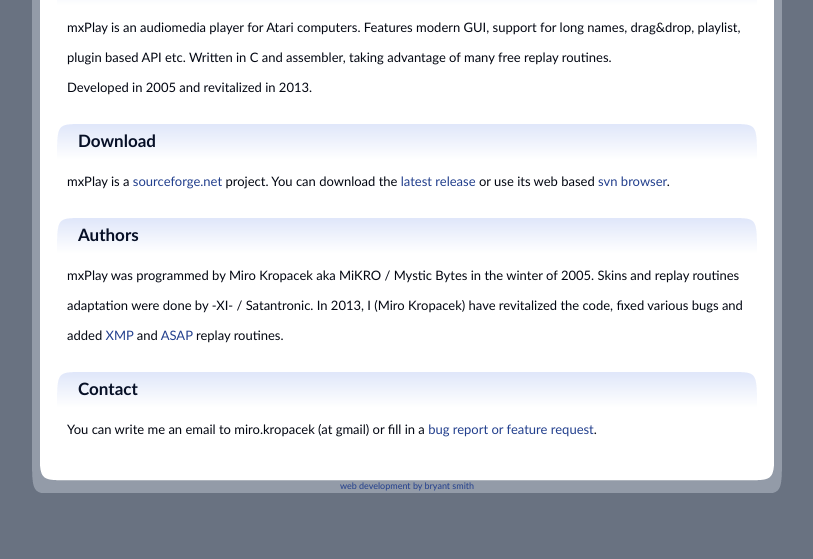
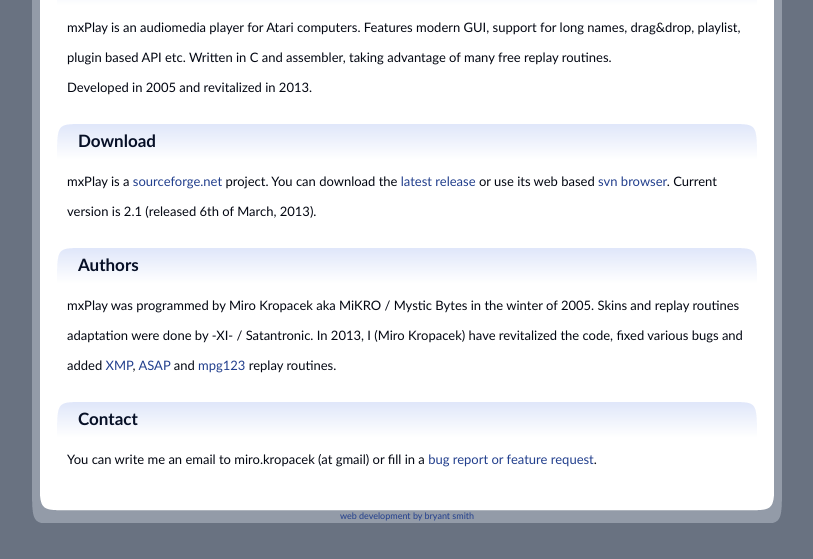
Before and after one commit to mikrosk/mxplay, a plain HTML site: page web/index.html in a window 1280 px wide. Shown: the part 376-935 px from the top of the page, without its empty margins (233-1046 px from the left). Before the commit the page ends 905 px from the top, so only its background shows below. Drawn offline with Linux system fonts and the light colour scheme.

Commit message:
Web update.

```diff
--- a/web/index.html
+++ b/web/index.html
@@ -47,13 +47,13 @@ Released   : 20081009
 
         <div id="2" class="contentTitle"><h1>Download</h1></div>
         <div class="contentText">
-          <p>mxPlay is a <a href="https://sourceforge.net/projects/mxplay">sourceforge.net</a> project. You can download the <a href="https://sourceforge.net/projects/mxplay/files/latest/download">latest release</a> or use its web based <a href="https://sourceforge.net/p/mxplay/code">svn browser</a>.</p>
+          <p>mxPlay is a <a href="https://sourceforge.net/projects/mxplay">sourceforge.net</a> project. You can download the <a href="https://sourceforge.net/projects/mxplay/files/latest/download">latest release</a> or use its web based <a href="https://sourceforge.net/p/mxplay/code">svn browser</a>. Current version is 2.1 (released 6th of March, 2013).</p>
         </div>
 
         <div id="3" class="contentTitle"><h1>Authors</h1></div>
         <div class="contentText">
            <p>mxPlay was programmed by Miro Kropacek aka MiKRO / Mystic Bytes in the winter of 2005. Skins and replay routines adaptation were done by -XI- / Satantronic. In 2013, I (Miro Kropacek) have revitalized the code,
-           fixed various bugs and added <a href="http://xmp.sourceforge.net">XMP</a> and <a href="http://asap.sourceforge.net">ASAP</a> replay routines.</p>
+           fixed various bugs and added <a href="http://xmp.sourceforge.net">XMP</a>, <a href="http://asap.sourceforge.net">ASAP</a> and <a href="http://www.mpg123.de">mpg123</a> replay routines.</p>
         </div>
 
         <div id="4" class="contentTitle"><h1>Contact</h1></div>
```
